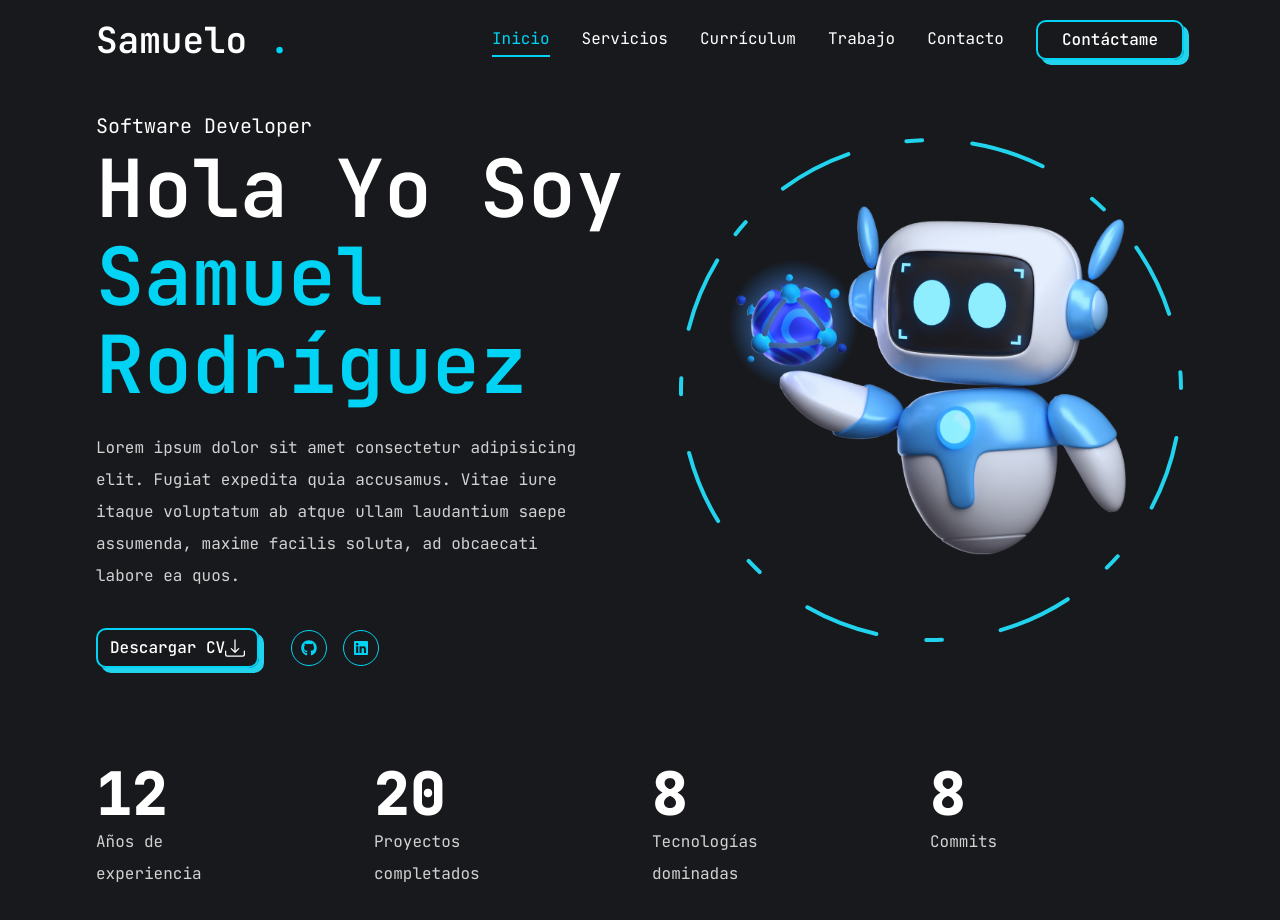
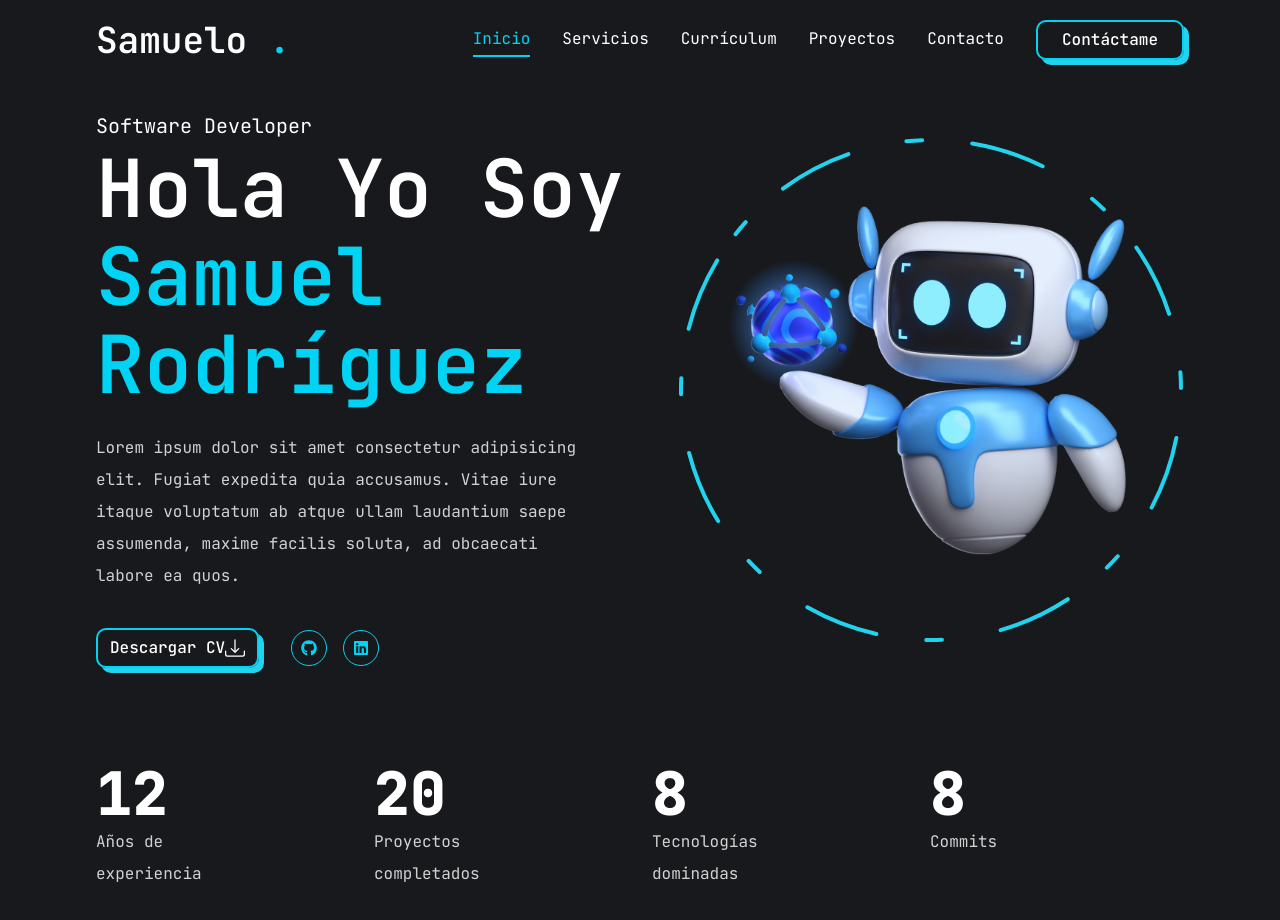
Before and after one commit to SamuelRodriguezC/Portfoleo, a Next.js app in the folder my-app/: page / in a window 1280 px wide. Built offline with nearby package versions, Linux system fonts and the light colour scheme.

Commit message:
Ajuste en barra de navegación

```diff
--- a/my-app/components/uiComponents/NavBar.jsx
+++ b/my-app/components/uiComponents/NavBar.jsx
@@ -21,7 +21,7 @@ const navItems = [
     path: '/resume',
   },
   {
-    name: 'Trabajo',
+    name: 'Proyectos',
     path: '/work',
   },
   {
--- a/my-app/components/uiComponents/NavbarMovile.jsx
+++ b/my-app/components/uiComponents/NavbarMovile.jsx
@@ -23,7 +23,7 @@ const navItems = [
     path: '/resume',
   },
   {
-        name: 'Trabajo',
+    name: 'Proyectos',
     path: '/work',
   },
   {
```
Lines whose indentation alone changed are shown as unchanged.
